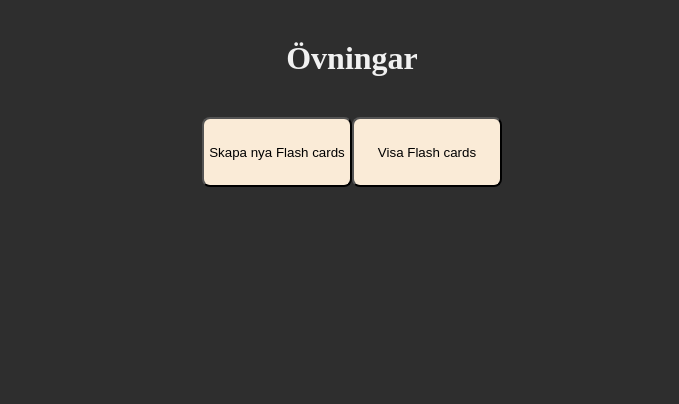
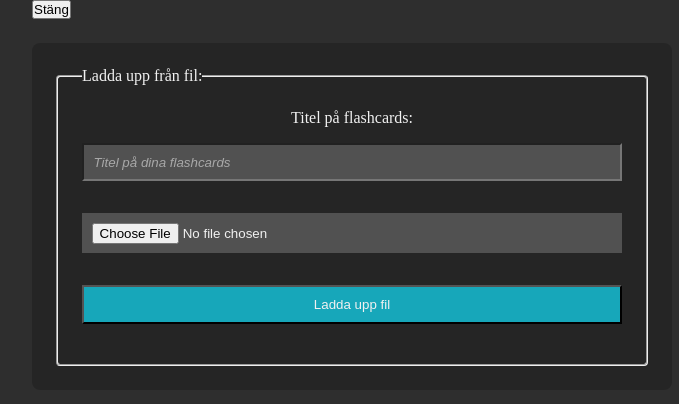
Before and after one commit to IdaWalther/flashcards, a React (Vite) app: page /new in a window 1280 px wide. Shown: the top 404 px of the page, without its empty margins (288-967 px from the left). Built offline with nearby package versions, Linux system fonts and the light colour scheme.

Commit message:
The routes from yesterday

```diff
--- a/package.json
+++ b/package.json
@@ -13,7 +13,8 @@
         "axios": "^1.9.0",
         "exceljs": "^4.4.0",
         "react": "^19.0.0",
-        "react-dom": "^19.0.0"
+        "react-dom": "^19.0.0",
+        "react-router": "^7.6.0"
     },
     "devDependencies": {
         "@eslint/js": "^9.21.0",
--- a/src/App.jsx
+++ b/src/App.jsx
@@ -1,54 +1,10 @@
-import FlashCard from "./components/FlashCard"
-import SavedCard from "./components/SavedCard"
-import { useState } from "react"
-import './app.css'
+import Routers from "./routers/Routers"
 
 function App() {
-    const [showSavedFlashcard, setShowSavedFlashcard] = useState(false)
-    const [showNewFlashcard, setShowNewFlashcard] = useState(false)
-
-    const handleShowFlashcard = () => {
-        setShowNewFlashcard(true)
-        setShowSavedFlashcard(false)
-    }
-
-    const handleRemoveFlashcard = () => {
-        setShowNewFlashcard(false)
-    }
-
-    const handleShowSavedFlashcard = () => {
-        setShowSavedFlashcard(true)
-        setShowNewFlashcard(false)
-    }
-
-    const handleRemoveSaveFlashcard = () => {
-        setShowSavedFlashcard(false)
-    }
 
     return (
         <>
-            {!(showNewFlashcard || showSavedFlashcard) && (
-                <>
-                    <h1 className="header">Övningar</h1>
-                    <button className="setup-flashcard-btn" onClick={handleShowFlashcard}>Skapa nya Flash cards</button>
-                    <button className="setup-flashcard-btn" onClick={handleShowSavedFlashcard}>Visa Flash cards</button>
-                </>
-            )}
-            {showNewFlashcard && (
-                <>
-                    <button className="close-flashcard-btn" onClick={handleRemoveFlashcard}>Stäng</button>
-                    <FlashCard
-                        setShowSavedFlashcard={setShowSavedFlashcard}
-                        setShowNewFlashcard={setShowNewFlashcard}
-                    />
-                </>
-            )}
-            {showSavedFlashcard && (
-                <>
-                    <button className="close-flashcard-btn" onClick={handleRemoveSaveFlashcard}>Stäng</button>
-                    <SavedCard />
-                </>
-            )}
+            <Routers/>
         </>
     )
 }
--- /dev/null
+++ b/src/pages/HomePage.jsx
@@ -0,0 +1,62 @@
+import { useNavigate } from "react-router"
+// import FlashCard from "../components/FlashCard"
+// import SavedCard from "../components/SavedCard"
+// import { useState } from "react"
+import "./styles/HomePage.css"
+
+
+function HomePage() {
+    const navigate = useNavigate()
+
+    // const [showSavedFlashcard, setShowSavedFlashcard] = useState(false)
+    // const [showNewFlashcard, setShowNewFlashcard] = useState(false)
+
+    const handleShowFlashcard = () => {
+        // setShowNewFlashcard(true)
+        // setShowSavedFlashcard(false)
+        navigate('/new')
+    }
+
+    // const handleRemoveFlashcard = () => {
+    //     setShowNewFlashcard(false)
+    // }
+
+    const handleShowSavedFlashcard = () => {
+        // setShowSavedFlashcard(true)
+        // setShowNewFlashcard(false)
+        navigate('/saved')
+    }
+
+    // const handleRemoveSaveFlashcard = () => {
+    //     setShowSavedFlashcard(false)
+    // }
+
+    return (
+        // <>
+        //     {!(showNewFlashcard || showSavedFlashcard) && (
+                <>
+                    <h1 className="header">Övningar</h1>
+                    <button className="setup-flashcard-btn" onClick={handleShowFlashcard}>Skapa nya Flash cards</button>
+                    <button className="setup-flashcard-btn" onClick={handleShowSavedFlashcard}>Visa Flash cards</button>
+                {/* </>
+            )}
+            {showNewFlashcard && (
+                <>
+                    <button className="close-flashcard-btn" onClick={handleRemoveFlashcard}>Stäng</button>
+                    <FlashCard
+                        setShowSavedFlashcard={setShowSavedFlashcard}
+                        setShowNewFlashcard={setShowNewFlashcard}
+                    />
+                </>
+            )}
+            {showSavedFlashcard && (
+                <>
+                    <button className="close-flashcard-btn" onClick={handleRemoveSaveFlashcard}>Stäng</button>
+                    <SavedCard />
+                </>
+            )} */}
+        </>
+    )
+}
+
+export default HomePage
--- /dev/null
+++ b/src/pages/NewCardsPage.jsx
@@ -0,0 +1,20 @@
+import FlashCard from "../components/FlashCard"
+import { useNavigate } from "react-router"
+import "./styles/HomePage.css"
+
+function NewCardPage() {
+    const navigate = useNavigate()
+
+    const handleClosePage = () => {
+        navigate('/')
+    }
+
+    return (
+        <>
+            <button className="close-flashcard-btn" onClick={handleClosePage}>Stäng</button>
+            <FlashCard/>
+        </>
+    )
+}
+
+export default NewCardPage
--- /dev/null
+++ b/src/pages/SavedCardsPage.jsx
@@ -0,0 +1,18 @@
+import SavedCard from "../components/SavedCard"
+import { useNavigate } from "react-router"
+function SavedCardsPage() {
+
+    const navigate = useNavigate()
+
+    const handleClosePage = () => {
+        navigate('/')
+    }
+    return (
+        <>
+            <button className="close-flashcard-btn" onClick={handleClosePage}>Stäng</button>
+            <SavedCard />
+        </>
+    )
+}
+
+export default SavedCardsPage
--- /dev/null
+++ b/src/routers/Routers.jsx
@@ -0,0 +1,18 @@
+import { BrowserRouter, Routes, Route } from 'react-router'
+import HomePage from "../pages/HomePage";
+import NewCardPage from '../pages/NewCardsPage';
+import SavedCardsPage from '../pages/SavedCardsPage';
+
+function Routers() {
+    return (
+        <BrowserRouter>
+            <Routes>
+                <Route path="/" element={<HomePage />} />
+                <Route path="/new" element={<NewCardPage />} />
+                <Route path="/saved" element={<SavedCardsPage />} />
+            </Routes>
+        </BrowserRouter>
+    )
+}
+
+export default Routers
```
Also changed, not shown: src/pages/styles/HomePage.css (renamed from src/app.css), 1 other file (tests, documents, lock files or other folders).
